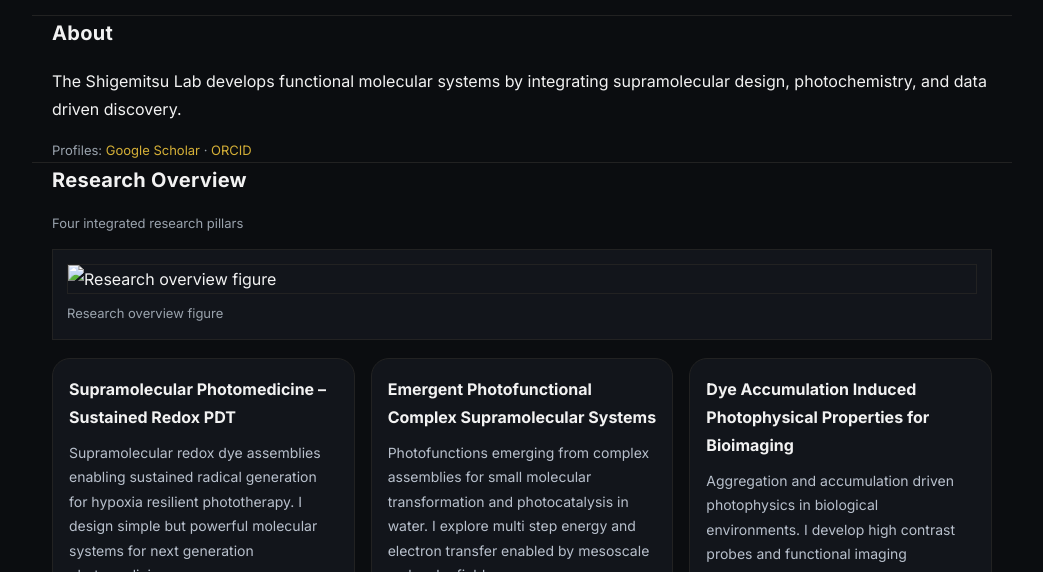
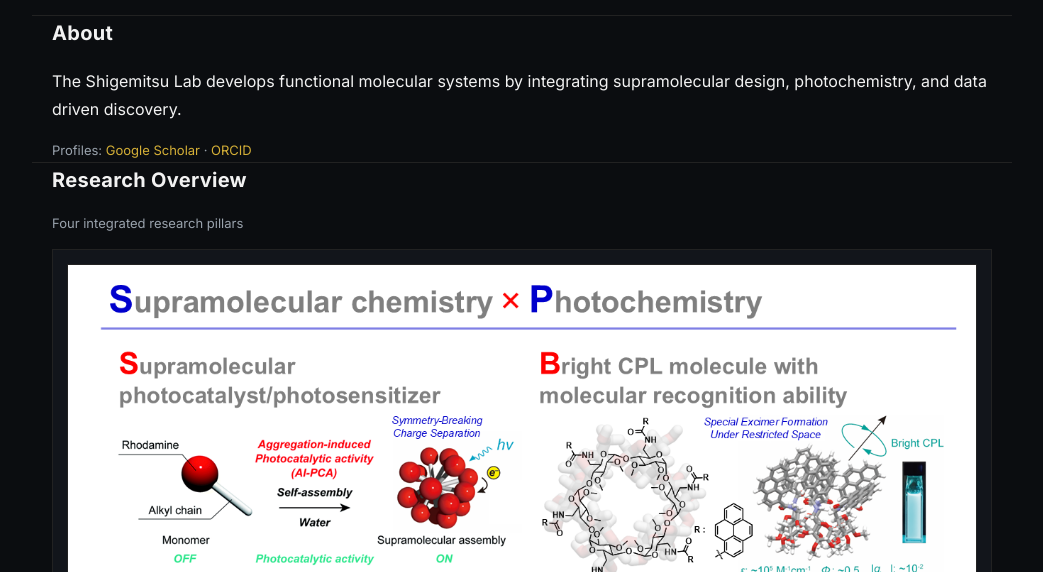
Before and after one commit to SHIGEMITSU-Hajime/SHIGEMITSU-Hajime.github.io, a plain HTML site: page index.html in a window 1280 px wide. Shown: the part 228-800 px from the top of the page, without its empty margins (118-1161 px from the left). Drawn offline with Linux system fonts and the light colour scheme.

Commit message:
Update index.html

```diff
--- a/index.html
+++ b/index.html
@@ -219,7 +219,7 @@ footer{
   <p class="small">Four integrated research pillars</p>
 
   <div class="hero" style="margin-top:14px;">
-    <img src="assets/hero.png" alt="Research overview figure">
+    <img src="hero.png" alt="Research overview figure">
     <p class="small">Research overview figure</p>
   </div>
 
```
